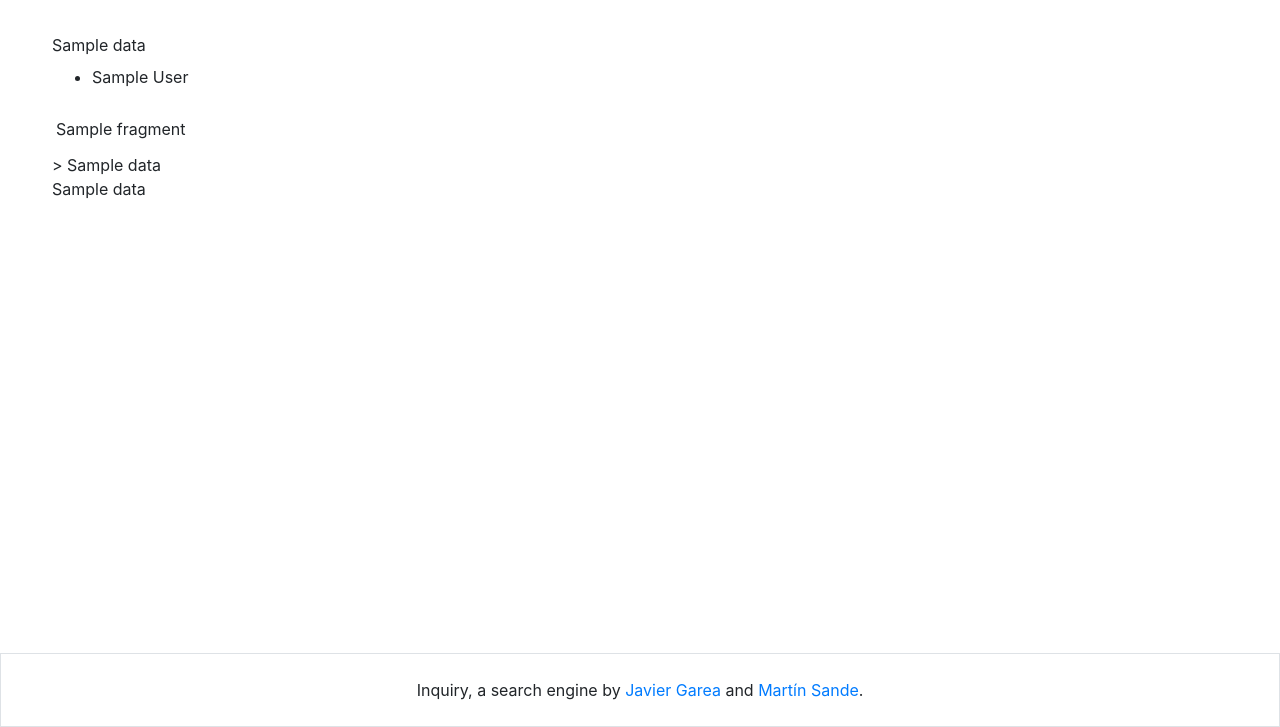
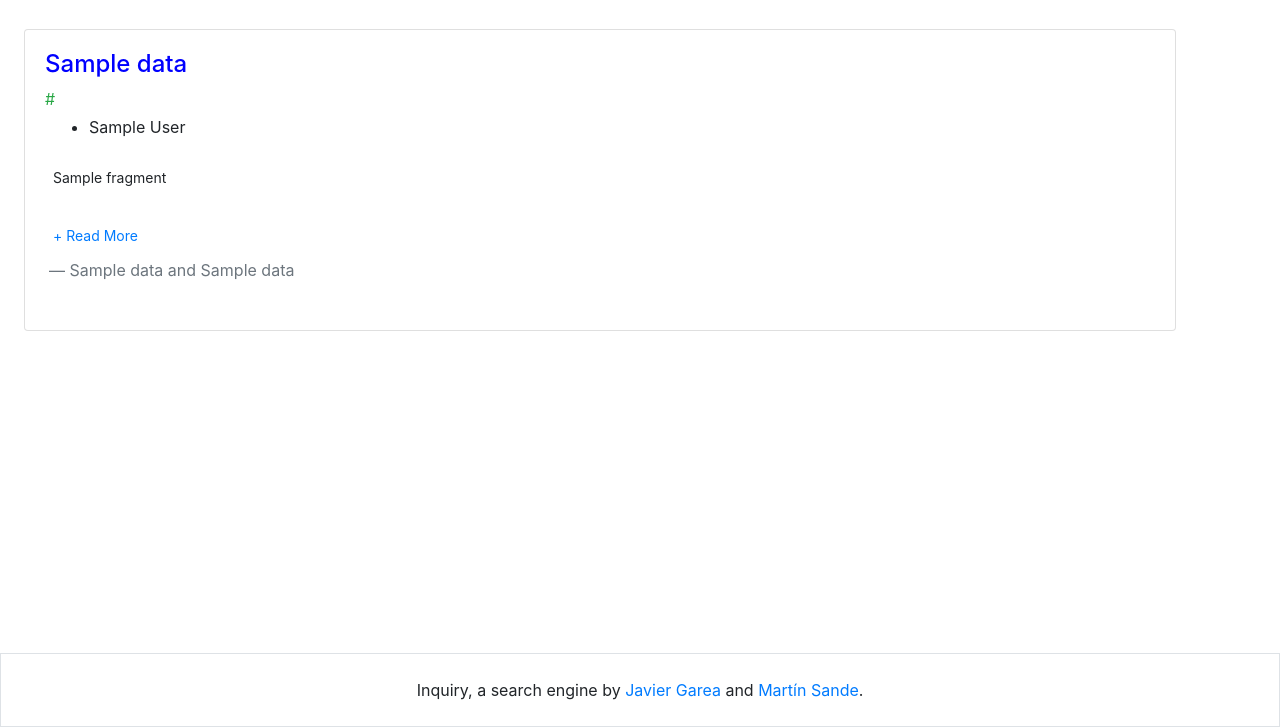
Before and after one commit to javiergarea/inquiry, a Django app: template inquiry_app/templates/search.html in a window 1280 px wide. Shown: the part 182-909 px from the top of the page. Run offline with Django 3.2, Linux system fonts and the light colour scheme; the template is opened without the code that fills it: most values are stand-ins (such as "Sample title", 1, 10 or a date in 2020); some libraries are stand-ins or nearby versions.

Commit message:
ADD article search styling

```diff
--- a/inquiry_app/services.py
+++ b/inquiry_app/services.py
@@ -20,7 +20,7 @@ class InquiryService:
                         minimum_should_match=1)
         search = search.query(final_query)
 
-        search = search.source(['title', 'authors', 'subject', 'other_subjects', 'abstract'])
+        search = search.source(['title', 'authors', 'subject', 'other_subjects', 'abstract', 'pdf_url'])
         search = search.highlight_options(order='score')
         search = search.highlight('abstract', fragment_size=400)
         suggestion = search.suggest('suggestion', keywords, term={'field': 'pdf'})
--- a/inquiry_app/static/css/inquiry.css
+++ b/inquiry_app/static/css/inquiry.css
@@ -19,3 +19,29 @@ footer {
     min-height: 8vh;
     width: 100%;
 }
+
+#summary {
+  font-size: 14px;
+  line-height: 1.5;
+}
+
+#summary p.collapse:not(.show) {
+    height: 42px !important;
+    overflow: hidden;
+
+    display: -webkit-box;
+    -webkit-line-clamp: 2;
+    -webkit-box-orient: vertical;
+}
+
+#summary p.collapsing {
+    min-height: 42px !important;
+}
+
+#summary a.collapsed:after  {
+    content: '+ Read More';
+}
+
+#summary a:not(.collapsed):after {
+    content: '- Read Less';
+}
--- a/inquiry_app/templates/search.html
+++ b/inquiry_app/templates/search.html
@@ -40,10 +40,18 @@
   </header>
 
   <main role="main">
+    <div class="p-4">
     {% for x in data %}
-      <div class="p-5">
-        <div class="p-1">
-          {{x.title}}
+      <div class="py-4">
+        <div class="card" style="width: 72rem;">
+          <div class="card-body">
+            <h4>
+              <a href="{{x.abstract_url}}" class="link">
+                <font color="blue">{{x.title}}</font>
+              </a>
+            </h4>
+            <div>
+              <a href="{{x.pdf_url}}" class="link text-success">{{x.pdf_url}}</a>
             </div>
             <div class="p-1">
               <ul>
@@ -56,22 +64,35 @@
               {% if x.fragment %}
                 {% for fragment in x.fragment %}
                   <div class="p-1">
+                    <div id="summary">
+                      <p class="collapse" id="collapseSummary">
                         {{fragment | safe}}
+                      </p>
+                      <a class="collapsed" data-toggle="collapse" href="#collapseSummary" aria-expanded="false" aria-controls="collapseSummary"></a>
+                    </div>
                   </div>
                 {% endfor %}
                 {% else %}
-            <div class="p-1">
-              {{ x.abstract }}
+                <div class="container">
+                  <div id="summary">
+                    <p class="collapse" id="collapseSummary">
+                      {{x.abstract}}
+                    </p>
+                  <a class="collapsed" data-toggle="collapse" href="#collapseSummary" aria-expanded="false" aria-controls="collapseSummary"></a>
                 </div>
               {% endif %}
             </div>
-        <div class="p-1"> >
-          {{x.subject}}
+            <div class="p-1">
+              <blockquote class="blockquote mb-0">
+                <div class="blockquote-footer">{{x.subject}} and {{x.other_subjects}}</div>
+              </blockquote>
               <br>
-          {{x.other_subjects}}
+            </div>
+          </div>
         </div>
       </div>
     {% endfor %}
+    </div>
   </main>
 
   <footer class="page-footer font-small border">
```
Lines whose indentation alone changed are shown as unchanged.
